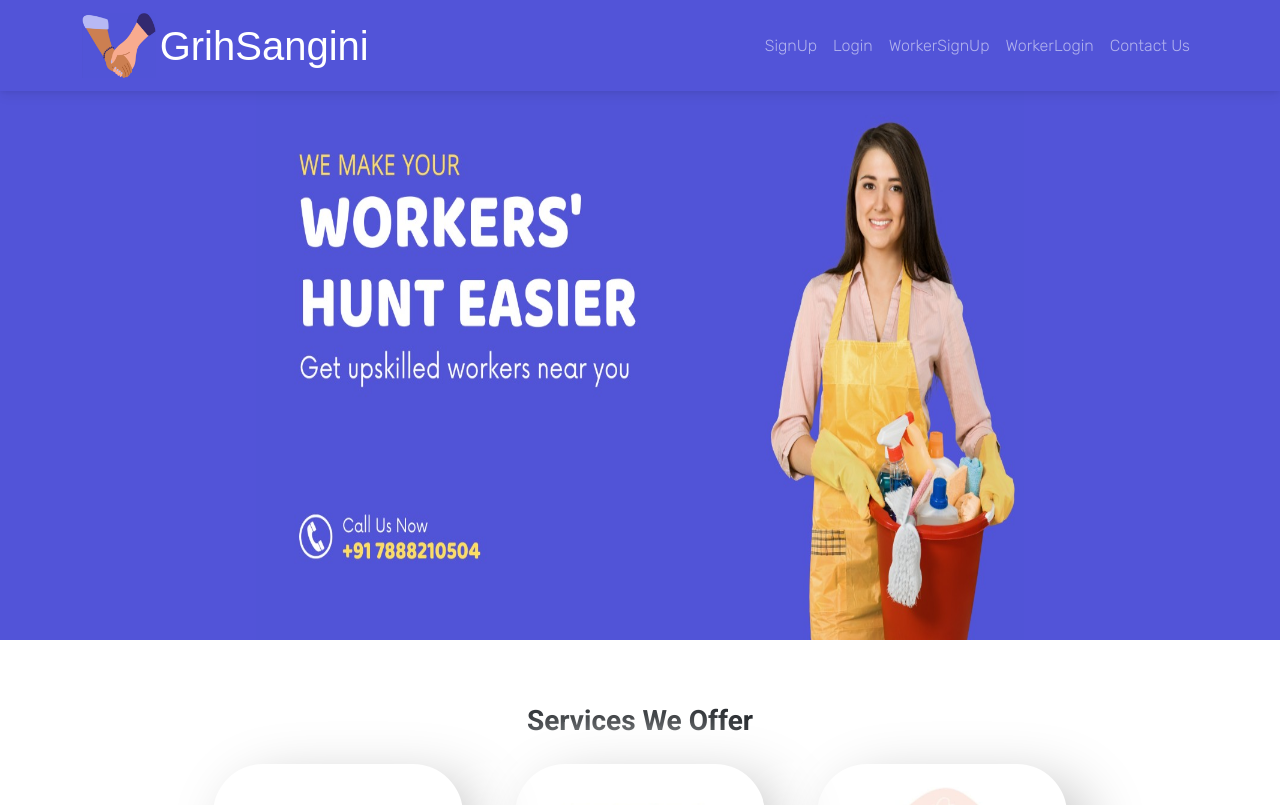
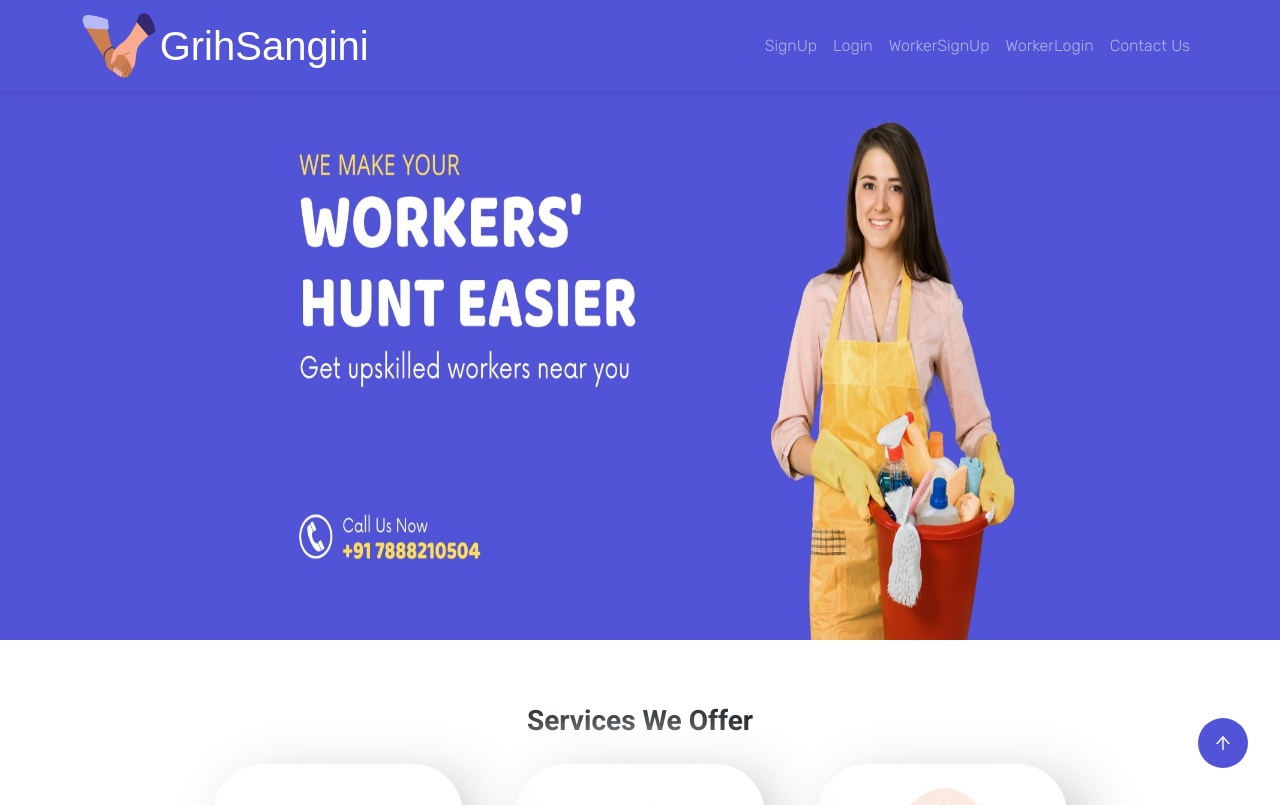
Before and after one commit to KaizenGirl1111/GSGrihSangini, a React (Create React App) app: page / in a window 1280 px wide. Shown: the top 805 px of the page. Built offline with nearby package versions, Linux system fonts and the light colour scheme; a web font is replaced by a local one.

Commit message:
Scroll to Top button added

```diff
--- a/package.json
+++ b/package.json
@@ -18,6 +18,7 @@
     "react": "^17.0.2",
     "react-bootstrap": "^2.0.2",
     "react-dom": "^17.0.2",
+    "react-icons": "^4.3.1",
     "react-router-dom": "^6.2.2",
     "react-scripts": "4.0.3",
     "sass": "^1.49.9",
--- a/src/Components/App/Home.jsx
+++ b/src/Components/App/Home.jsx
@@ -5,6 +5,7 @@ import TestimonialsContainer from './Containers/TestimonialsContainer/Testimonia
 import Footer from './Footer/Footer';
 import VideoContainer from './Containers/VideoContainer/VideoContainer';
 import NavigationBar from './NavigationBar/NavigationBar';
+import ScrollBtn from '../ScrollToTopButton/Scrollbtn';
 
 function Home(){
 
@@ -16,6 +17,7 @@ function Home(){
     <TestimonialsContainer/>
     <VideoContainer/>
     <Footer />
+    <ScrollBtn/>
     </div>
   );
 
--- /dev/null
+++ b/src/Components/ScrollToTopButton/Scrollbtn.js
@@ -0,0 +1,17 @@
+import react from 'react';
+import { AiOutlineArrowUp } from 'react-icons/ai';
+import "./scrollbtn.css";
+
+function ScrollBtn(){
+    function handleScroll()
+    {
+        window.scrollTo(0, 0);
+    }
+    return(
+        <div className="scrollbtn" onClick={handleScroll}>
+            <AiOutlineArrowUp/>
+        </div>
+    );
+}
+
+export default ScrollBtn;
--- /dev/null
+++ b/src/Components/ScrollToTopButton/scrollbtn.css
@@ -0,0 +1,20 @@
+.scrollbtn{
+    background-color: #5254D8;
+    position:fixed;
+    right: 2rem;
+    bottom: 2rem;
+    color: aliceblue;
+    font-size:20px;
+    border-radius:50%;
+    height:50px;
+    width:50px;
+    display: flex;
+    justify-content:center;
+    text-align:center;
+    align-items: center;
+}
+
+.scrollbtn:hover{
+    cursor: pointer;
+    box-shadow: 2px 2px 2px black;
+}
```
Also changed, not shown: 1 other file (tests, documents, lock files or other folders).
